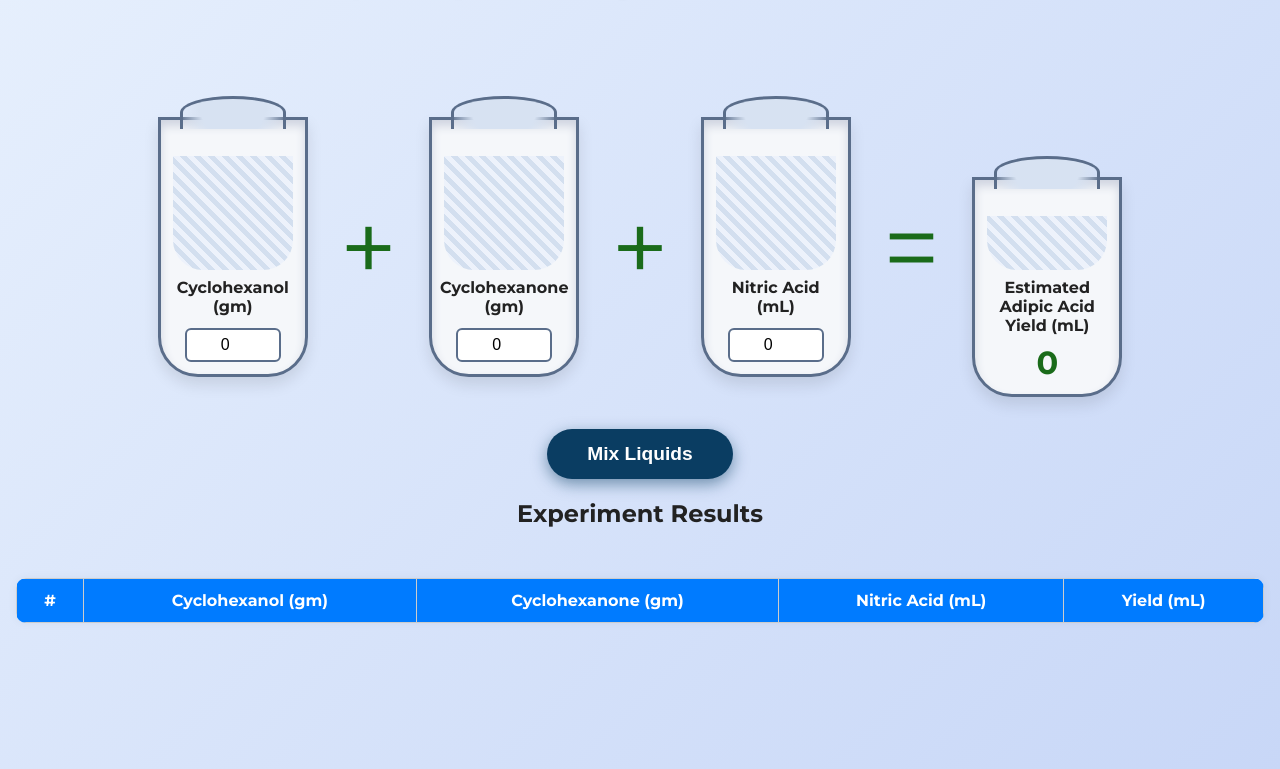
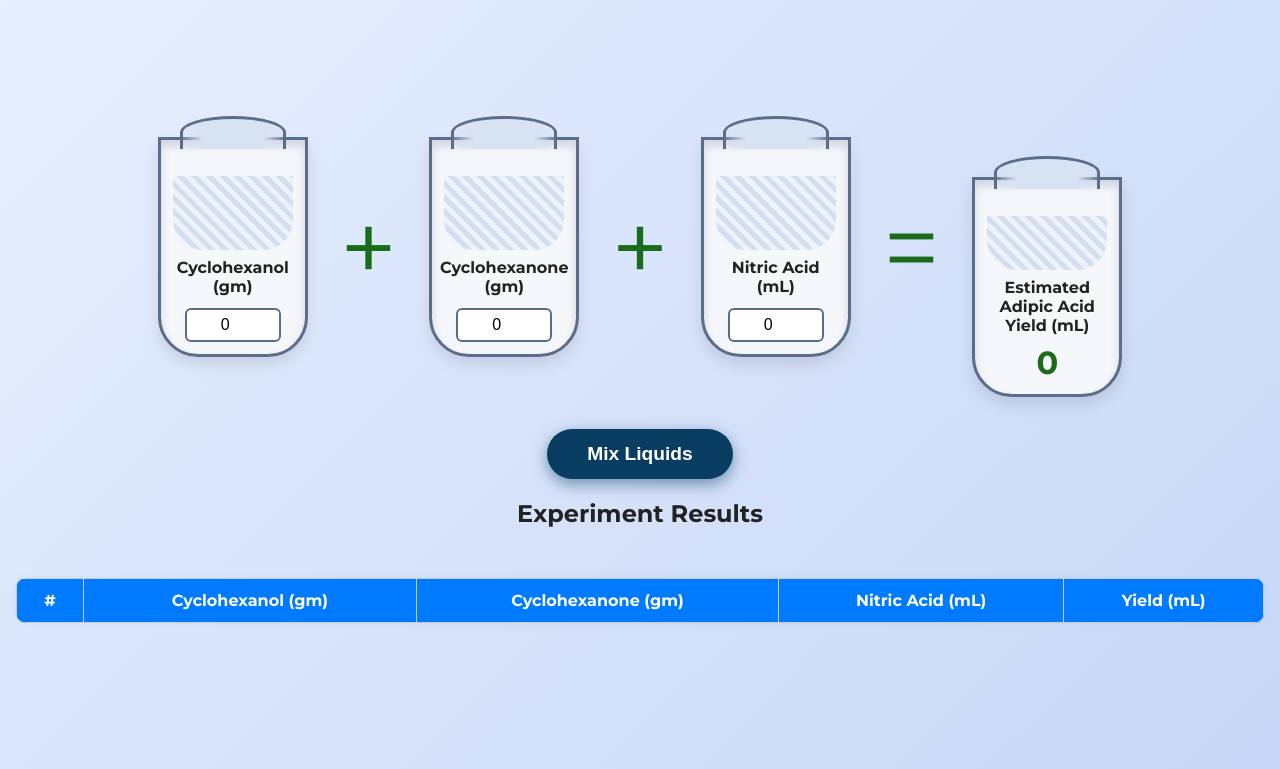
Before and after one commit to amanmaurya9628/chem_tech_2, a plain HTML site: page experiment/simulation/index.html in a window 1280 px wide. Shown: the part 95-864 px from the top of the page. Drawn offline with Linux system fonts and the light colour scheme.

Commit message:
Update main.css

```diff
--- a/experiment/simulation/css/main.css
+++ b/experiment/simulation/css/main.css
@@ -27,7 +27,7 @@ h1 {
 .beaker {
   position: relative;
   width: 150px;
-  height: 260px;
+  height: 220px;
   background: #f5f7fa;
   border: 3px solid #5a6d8a;
   border-radius: 0 0 40px 40px;
```
